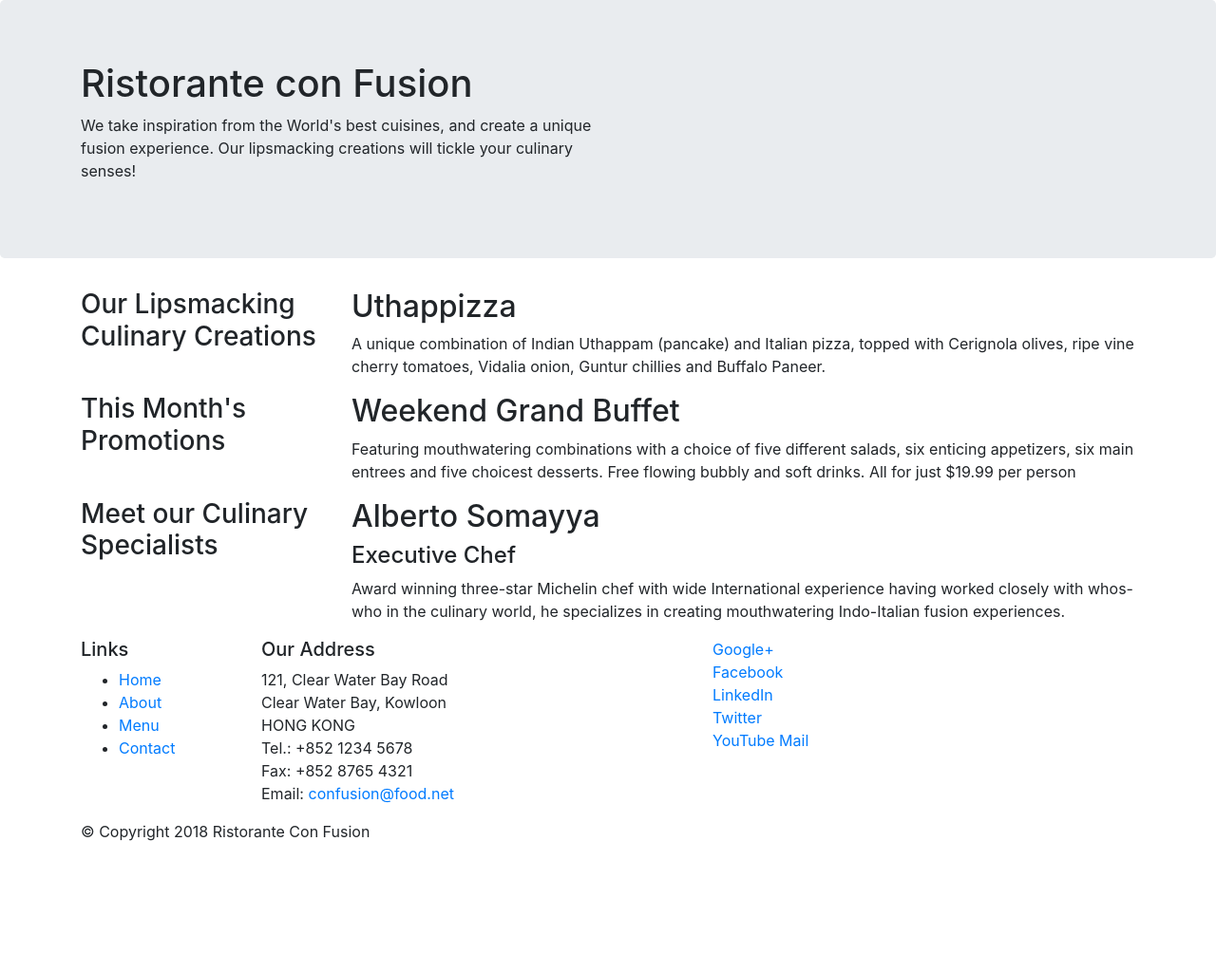
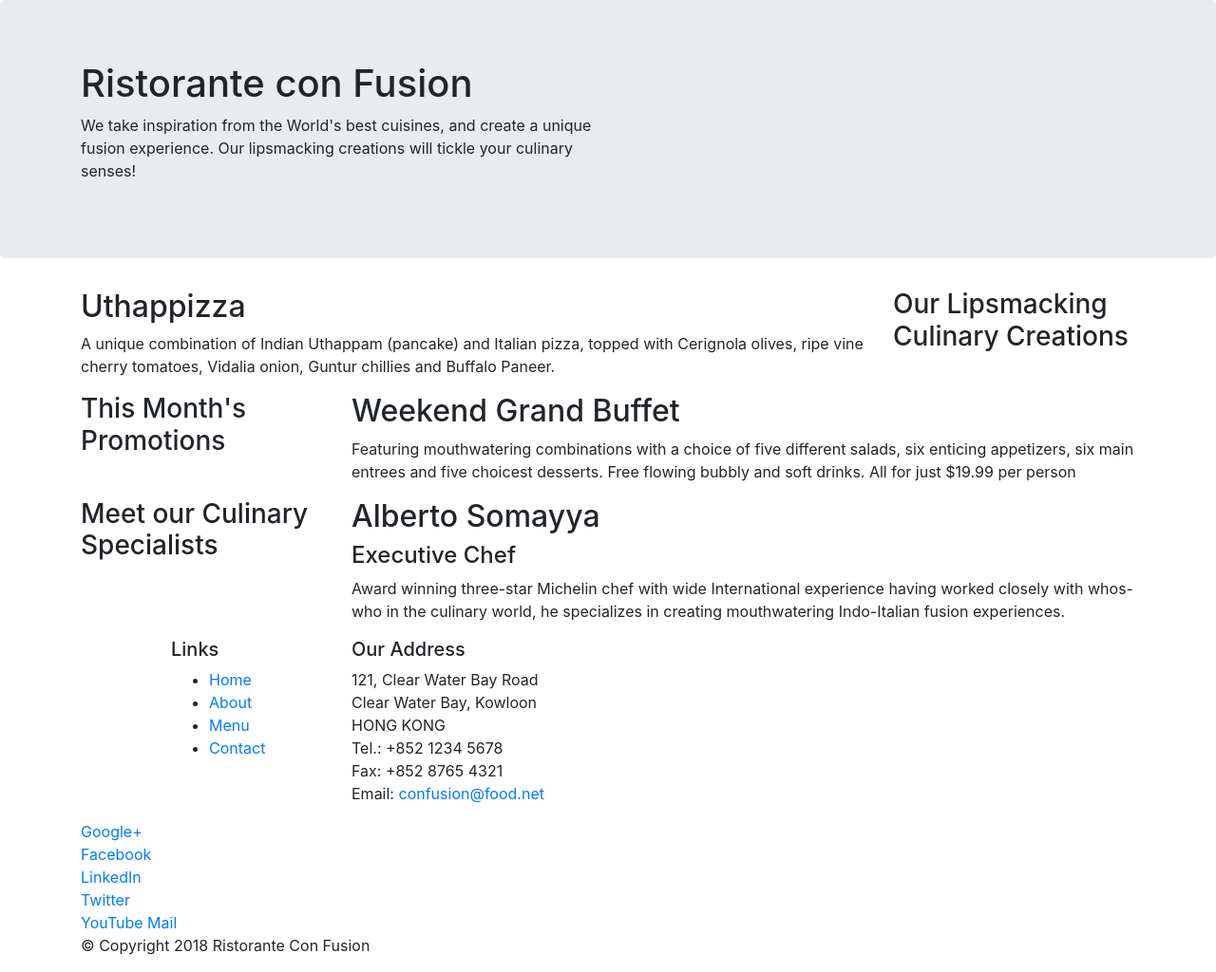
Before and after one commit to ashwin-rema/Bootstrap-UI-Framework, a website: page index.html in a window 1280 px wide. Shown: the whole page at 95% size. Before the commit the page ends 904 px from the top, so only its background shows below. Drawn offline with nearby package versions, Linux system fonts and the light colour scheme.

Commit message:
third commit

```diff
--- a/index.html
+++ b/index.html
@@ -31,10 +31,10 @@
 
     <div class="container">
         <div class="row">
-            <div class="col-12 col-sm-4 col-md-3">
+            <div class="col-12 col-sm-4 order-sm-last col-md-3">
                 <h3>Our Lipsmacking Culinary Creations</h3>
             </div>
-            <div class="col col-sm col-md">
+            <div class="col col-sm order-sm-first col-md">
                 <h2>Uthappizza</h2>
                 <p>A unique combination of Indian Uthappam (pancake) and Italian pizza, topped with Cerignola olives, ripe vine cherry tomatoes, Vidalia onion, Guntur chillies and Buffalo Paneer.</p>
             </div>
@@ -52,10 +52,10 @@
         </div>
 
         <div class="row">
-            <div class="col-12 col-sm-4 col-md-3">
+            <div class="col-12 col-sm-4 order-sm-last col-md-3">
                 <h3>Meet our Culinary Specialists</h3>
             </div>
-            <div class="col col-sm col-md">
+            <div class="col col-sm order-sm-last col-md">
                 <h2>Alberto Somayya</h2>
                 <h4>Executive Chef</h4>
                 <p>Award winning three-star Michelin chef with wide International experience having worked closely with whos-who in the culinary world, he specializes in creating mouthwatering Indo-Italian fusion experiences. </p>
@@ -66,7 +66,7 @@
     <footer>
         <div class="container">
             <div class="row">
-                <div class="col-4 col-sm-2">
+                <div class="col-4 offset-1 col-sm-2">
                     <h5>Links</h5>
                     <ul>
                         <li><a href="#">Home</a></li>
```
